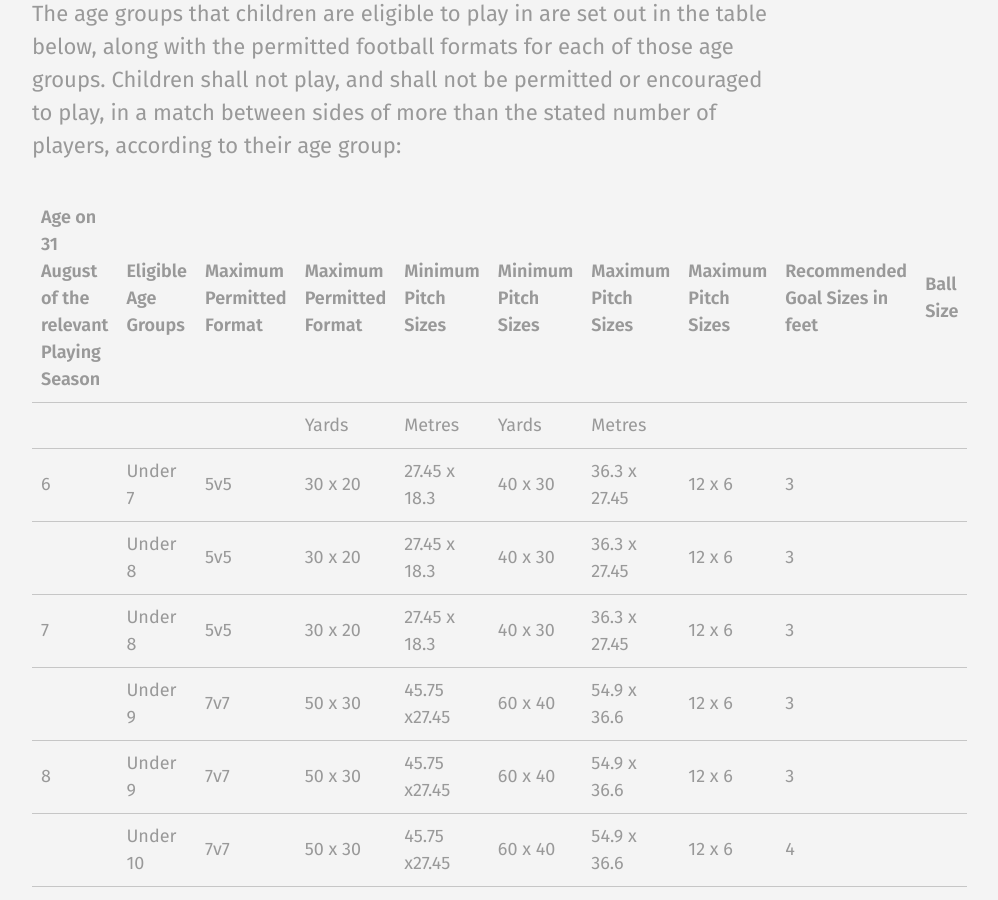
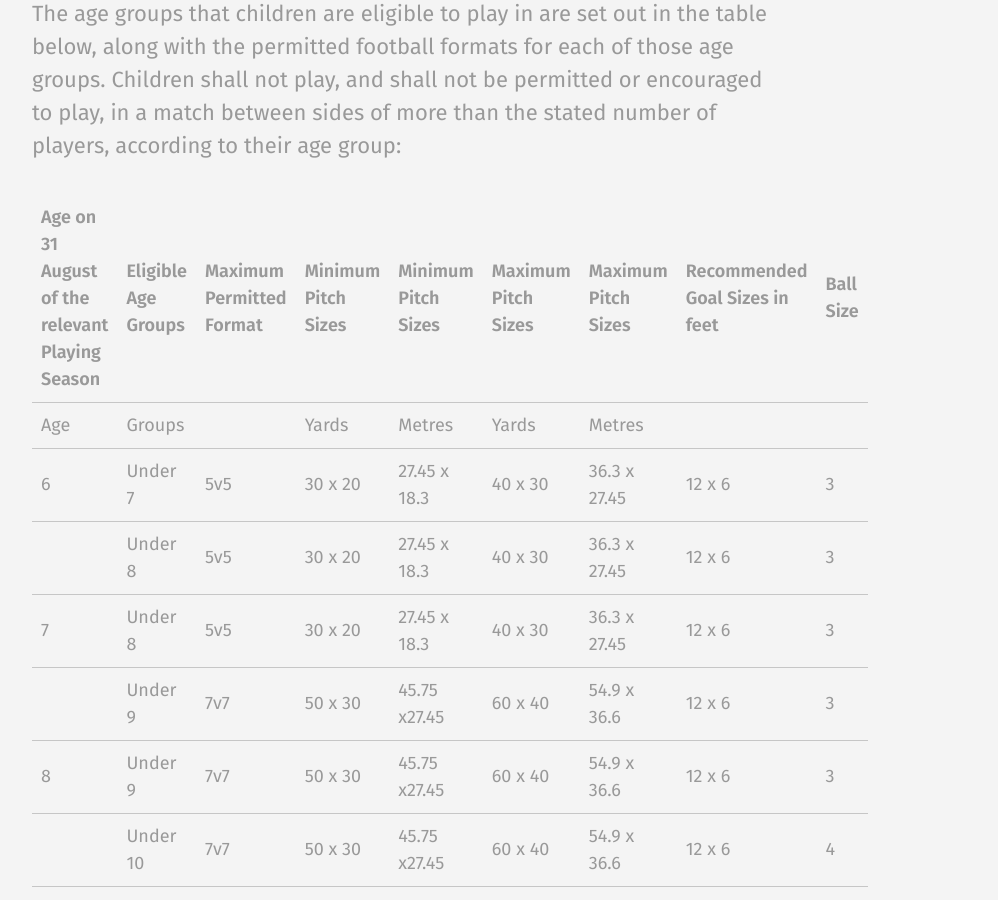
Before and after one commit to rotherleague/Rother, a Jekyll site: the page built from rules.md, in a window 1280 px wide and 900 px high, scrolled down 28952 px. Shown: the whole window, without its empty margins (56-1054 px from the left). Built offline with Jekyll 4.4.1, drawn with Linux system fonts in a browser that asks for light colours.

Commit message:
Update 18.md

```diff
--- a/_includes/rules/18.md
+++ b/_includes/rules/18.md
@@ -46,9 +46,9 @@ Notwithstanding the above, a child is permitted to play up in the age group abov
 
 The age groups that children are eligible to play in are set out in the table below, along with the permitted football formats for each of those age groups. Children shall not play, and shall not be permitted or encouraged to play, in a match between sides of more than the stated number of players, according to their age group:
 
-| Age on 31 August of the relevant Playing Season	| Eligible Age Groups	| Maximum Permitted Format	|  Maximum Permitted Format | Minimum Pitch Sizes	| Minimum Pitch Sizes	| Maximum Pitch Sizes |  Maximum Pitch Sizes | Recommended Goal Sizes in feet	| Ball Size |
+| Age on 31 August of the relevant Playing Season	| Eligible Age Groups	| Maximum Permitted Format	 | Minimum Pitch Sizes	| Minimum Pitch Sizes	| Maximum Pitch Sizes |  Maximum Pitch Sizes | Recommended Goal Sizes in feet	| Ball Size |
 |----|----------|-------|----------|---------------|-----------|---------------|---------|---|
-|   	|        	 |       | Yards    | Metres        | Yards     | Metres        |         |   |
+| Age  | Groups |       | Yards    | Metres        | Yards     | Metres        |         |   |
 | 6 	| Under 7	 | 5v5   | 30 x 20  | 27.45 x 18.3  | 40 x 30   | 36.3 x 27.45  | 12 x 6  | 3 |
 | 	  | Under 8	 | 5v5   | 30 x 20  | 27.45 x 18.3  | 40 x 30   | 36.3 x 27.45  | 12 x 6	 | 3 |
 | 7 	| Under 8	 | 5v5   | 30 x 20  | 27.45 x 18.3  | 40 x 30   | 36.3 x 27.45  | 12 x 6	 | 3 |
```
